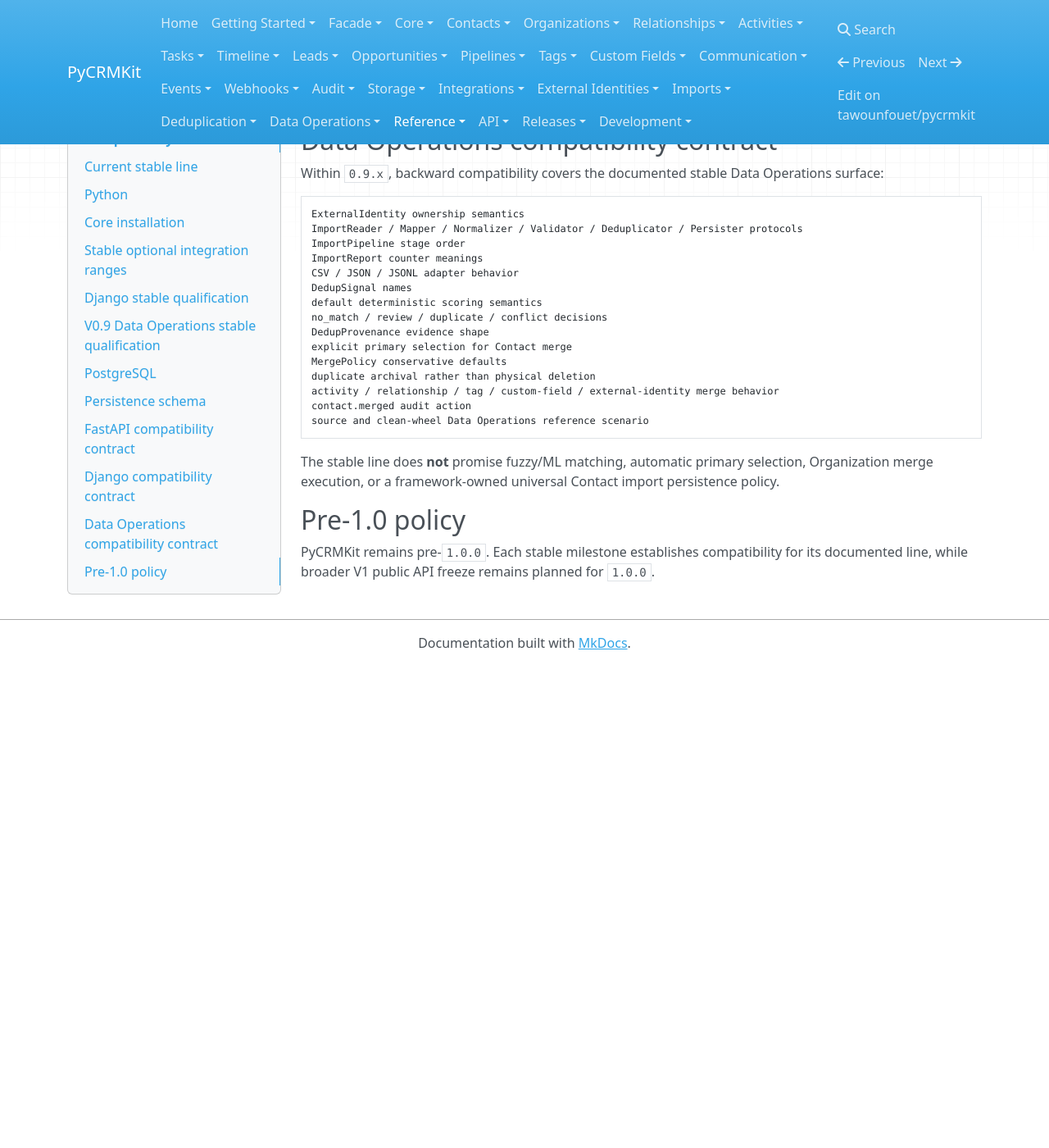
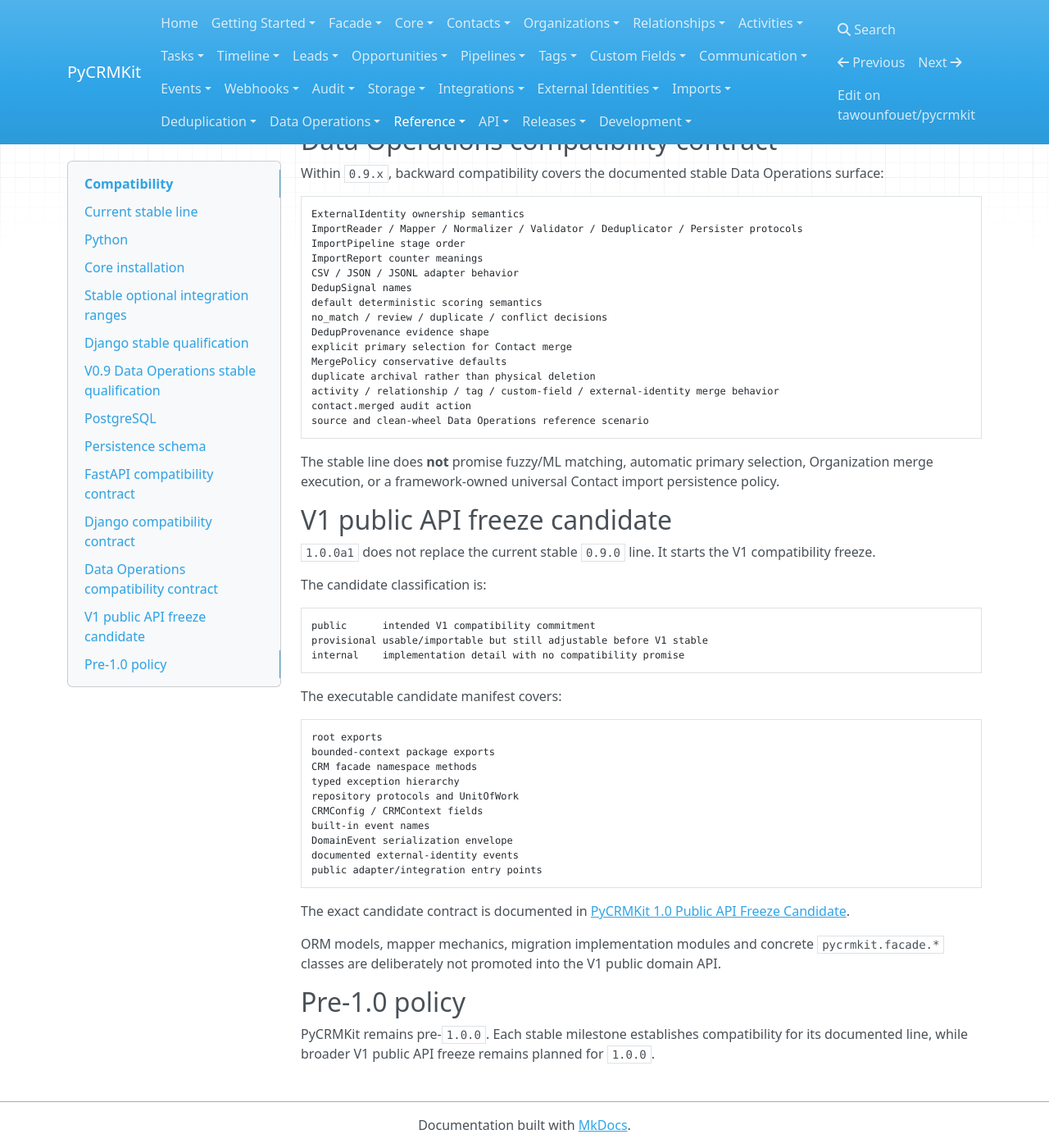
Before and after one commit to tawounfouet/pycrmkit, an MkDocs documentation site: the page built from docs/reference/compatibility.md, in a window 1280 px wide and 1400 px high, scrolled down 3602 px. Shown: the whole window at 82% size. Built offline with MkDocs 1.6.1, drawn with Linux system fonts in a browser that asks for light colours; nearby versions of some CDN libraries; before the commit the page ends 4414 px from its top, so only the background shows below that.

Commit message:
docs(compat): add V1 freeze candidate policy

````diff
--- a/docs/reference/compatibility.md
+++ b/docs/reference/compatibility.md
@@ -226,6 +226,41 @@
 selection, Organization merge execution, or a framework-owned universal
 Contact import persistence policy.
 
+## V1 public API freeze candidate
+
+`1.0.0a1` does not replace the current stable `0.9.0` line. It starts the V1
+compatibility freeze.
+
+The candidate classification is:
+
+```text
+public      intended V1 compatibility commitment
+provisional usable/importable but still adjustable before V1 stable
+internal    implementation detail with no compatibility promise
+```
+
+The executable candidate manifest covers:
+
+```text
+root exports
+bounded-context package exports
+CRM facade namespace methods
+typed exception hierarchy
+repository protocols and UnitOfWork
+CRMConfig / CRMContext fields
+built-in event names
+DomainEvent serialization envelope
+documented external-identity events
+public adapter/integration entry points
+```
+
+The exact candidate contract is documented in
+[PyCRMKit 1.0 Public API Freeze Candidate](../api/1.0-public-api-candidate.md).
+
+ORM models, mapper mechanics, migration implementation modules and concrete
+`pycrmkit.facade.*` classes are deliberately not promoted into the V1 public
+domain API.
+
 ## Pre-1.0 policy
 
 PyCRMKit remains pre-`1.0.0`. Each stable milestone establishes compatibility
````
